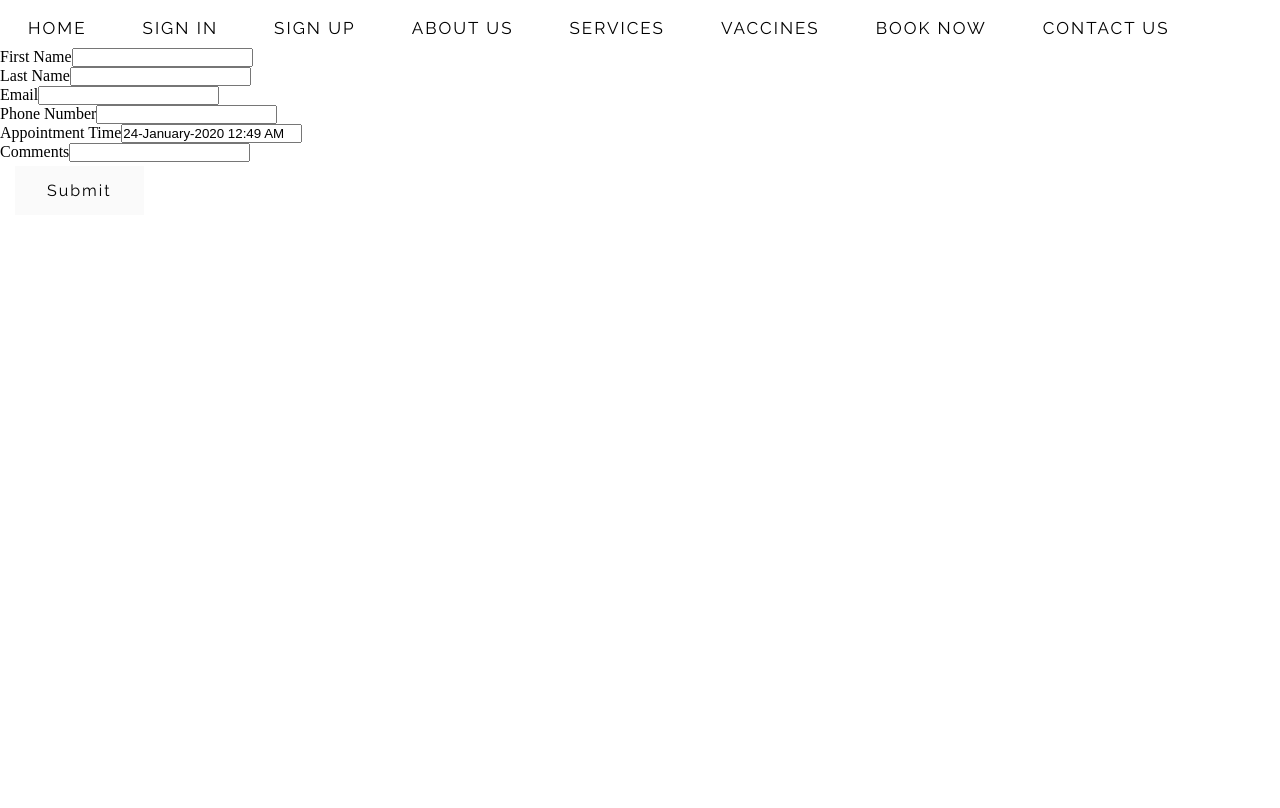
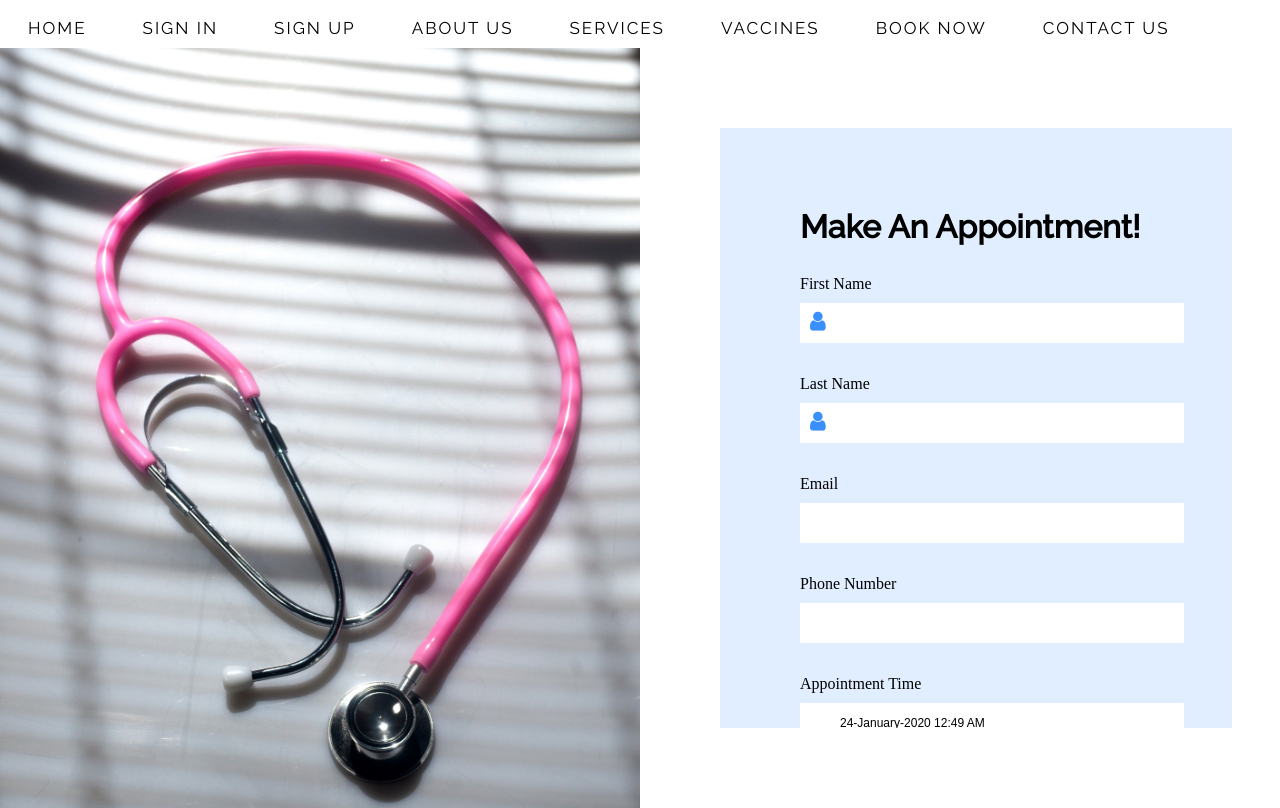
Before and after one commit to ChristopherDalziel/GP-Front, a React (Create React App) app: page /booking in a window 1280 px wide. Built offline with nearby package versions, Linux system fonts and the light colour scheme; no server answers; what google-maps-react would draw is missing.

Commit message:
added css to booking page

```diff
--- a/src/components/bookingform.js
+++ b/src/components/bookingform.js
@@ -1,3 +1,4 @@
+import "../css/Booking.css";
 import React from "react";
 import { Field, reduxForm } from "redux-form";
 import SelectDateTime from "./datepicker";
@@ -46,19 +47,27 @@ class BookingForm extends React.Component {
     return (
       <form onSubmit={this.props.handleSubmit}>
         <div>
-          <label htmlFor="firstName">First Name</label>
+          <label className="input-wrapper---1" htmlFor="firstName">
+            First Name
+          </label>
           <Field name="firstName" component="input" type="text" />
         </div>
         <div>
-          <label htmlFor="lastName">Last Name</label>
+          <label className="input-wrapper---1" htmlFor="lastName">
+            Last Name
+          </label>
           <Field name="lastName" component="input" type="text" />
         </div>
         <div>
-          <label htmlFor="email">Email</label>
+          <label htmlFor="email">
+            Email<br></br>
+          </label>
           <Field name="email" component="input" type="email" />
         </div>
         <div>
-          <label htmlFor="phone">Phone Number</label>
+          <label className="input-wrapper---2" htmlFor="phone">
+            Phone Number
+          </label>
           <Field
             name="phone"
             component="input"
--- a/src/css/Booking.css
+++ b/src/css/Booking.css
@@ -0,0 +1,101 @@
+.booking {
+  width: 100%;
+  height: 95vh;
+}
+
+.booking .container {
+  width: inherit;
+  height: inherit;
+  display: flex;
+  flex-direction: row;
+}
+
+.imageBooking {
+  width: 50%;
+  height: 100%;
+  background-image: url(../assets/sign-in.jpg);
+  background-size: cover;
+}
+
+.booking .image img {
+  width: 100%;
+  height: 100%;
+}
+
+.content-booking {
+  margin-top: 10vh;
+  margin-left: 10vh;
+  box-sizing: border-box;
+  padding-left: 10vh;
+  padding-top: 10vh;
+  padding-bottom: 4vh;
+  height: 75vh;
+  width: 40vw;
+  background: #e1eeff;
+  overflow: scroll;
+}
+.booking h1 {
+  font-family: "Raleway", sans-serif;
+  margin-bottom: 30px;
+}
+
+.content-booking input {
+  box-sizing: border-box;
+  padding-left: 40px;
+  font-size: 12px;
+  margin-top: 10px;
+  width: 30vw;
+  height: 40px;
+  border: none;
+  margin-bottom: 4vh;
+}
+.booking h5 {
+  margin-bottom: 20px;
+  font-size: 20px;
+  font-family: "Raleway", sans-serif;
+}
+
+.booking .label {
+  font-family: "Raleway", sans-serif;
+  color: #398ffc;
+}
+
+/* .booking button {
+  font-family: "Raleway", sans-serif;
+  margin-top: 10px;
+  font-size: 18px;
+  color: white;
+  padding: 0;
+  margin: 0;
+  background: #398ffc;
+  height: 4vh;
+  width: 30vw;
+} */
+
+.input-wrapper---1 {
+  display: inline-block;
+  position: relative;
+}
+.input-wrapper---1:after {
+  font-size: 22px;
+  font-family: "FontAwesome";
+  content: "\f007";
+  position: absolute;
+  left: 10px;
+  top: 35px;
+  color: #398ffc;
+}
+
+.input-wrapper---3 {
+  position: relative;
+}
+
+.input-wrapper---3:after {
+  font-size: 25px;
+  font-family: "FontAwesome";
+  content: "\f073";
+  position: absolute;
+  left: 10px;
+  top: 35px;
+  color: #398ffc;
+}
--- a/src/pages/booking.js
+++ b/src/pages/booking.js
@@ -3,20 +3,27 @@ import Nav from "../components/Nav";
 import BookingForm from "../components/bookingform";
 
 import "react-datepicker/dist/react-datepicker.css";
-import "../css/Booking.css";
 
 class Booking extends React.Component {
-
- bookingSubmit = (values) => {
+  bookingSubmit = values => {
     console.log(values);
-
-  }
+  };
 
   render() {
     return (
       <>
         <Nav />
-        <BookingForm onSubmit={this.bookingSubmit} />
+        <div className="booking">
+          <div className="container">
+            <div className="imageBooking"></div>
+            <div className="content-booking">
+              <div>
+                <h1>Make An Appointment!</h1>
+                <BookingForm onSubmit={this.bookingSubmit} />
+              </div>
+            </div>
+          </div>
+        </div>
       </>
     );
   }
```
